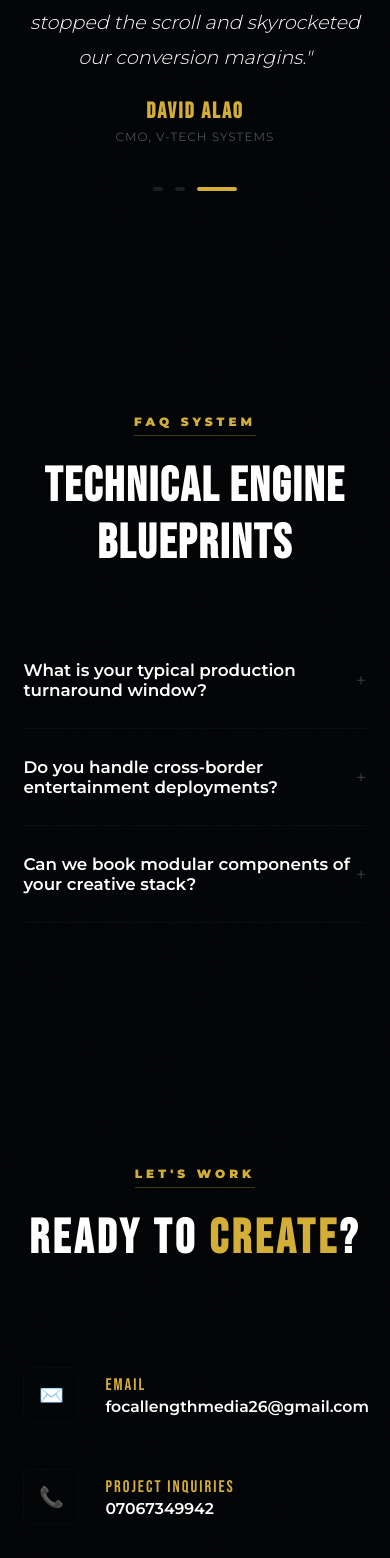
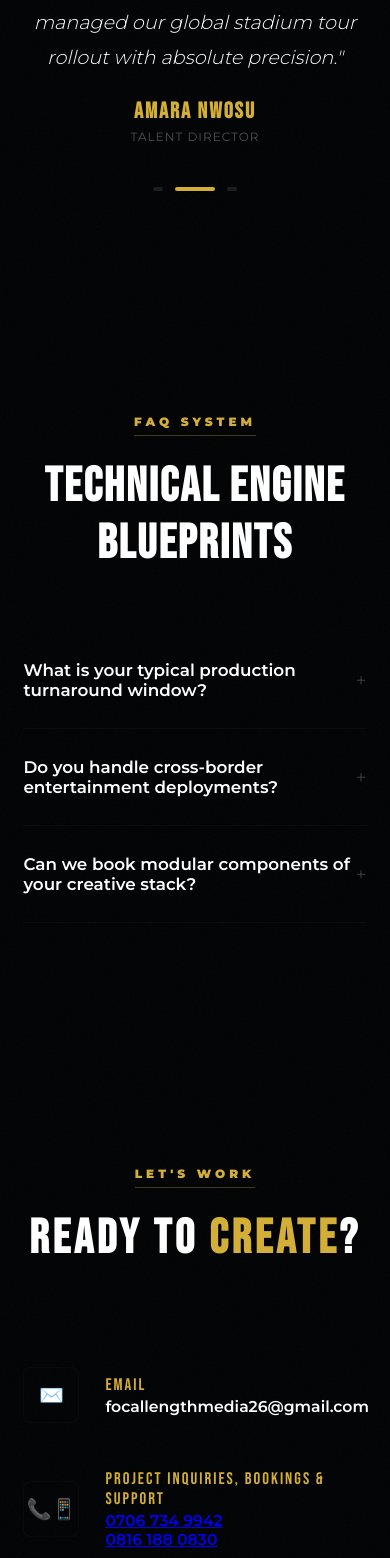
Before and after one commit to chukwunweikemichael/Focal-Length-Media, a React (Vite) app: page / in a window 390 px wide. Shown: the part 5130-6688 px from the top of the page. Built offline with nearby package versions, Linux system fonts and the light colour scheme.

Commit message:
made contact information more concise and added a phone emoji to the project inquiries section. Removed the bookings & support section as it was empty and not necessary.

```diff
--- a/src/App.jsx
+++ b/src/App.jsx
@@ -186,7 +186,7 @@ export default function FocalLengthMedia() {
       setActiveTestimonial((prev) =>
         prev === testimonials.length - 1 ? 0 : prev + 1,
       );
-    }, 3000);
+    }, 3500);
 
     return () => clearInterval(interval);
   }, []);
@@ -1243,16 +1243,17 @@ export default function FocalLengthMedia() {
                   value: "focallengthmedia26@gmail.com",
                   icon: "✉️",
                 },
-                {
-                  label: "Project Inquiries",
-                  value: "07067349942",
-                  icon: "📞",
-                },
-                {
-                  label: "Bookings & Support",
-                  value: "08161880830",
-                  icon: "📱",
-                },
+              {
+  label: "Project Inquiries, Bookings & Support",
+  value: (
+    <>
+      <a href="tel:+2347067349942">0706 734 9942</a>
+      <br />
+      <a href="tel:+2348161880830">0816 188 0830</a>
+    </>
+  ),
+  icon: "📞📱",
+}
               ].map((c) => (
                 <div
                   key={c.label}
```
